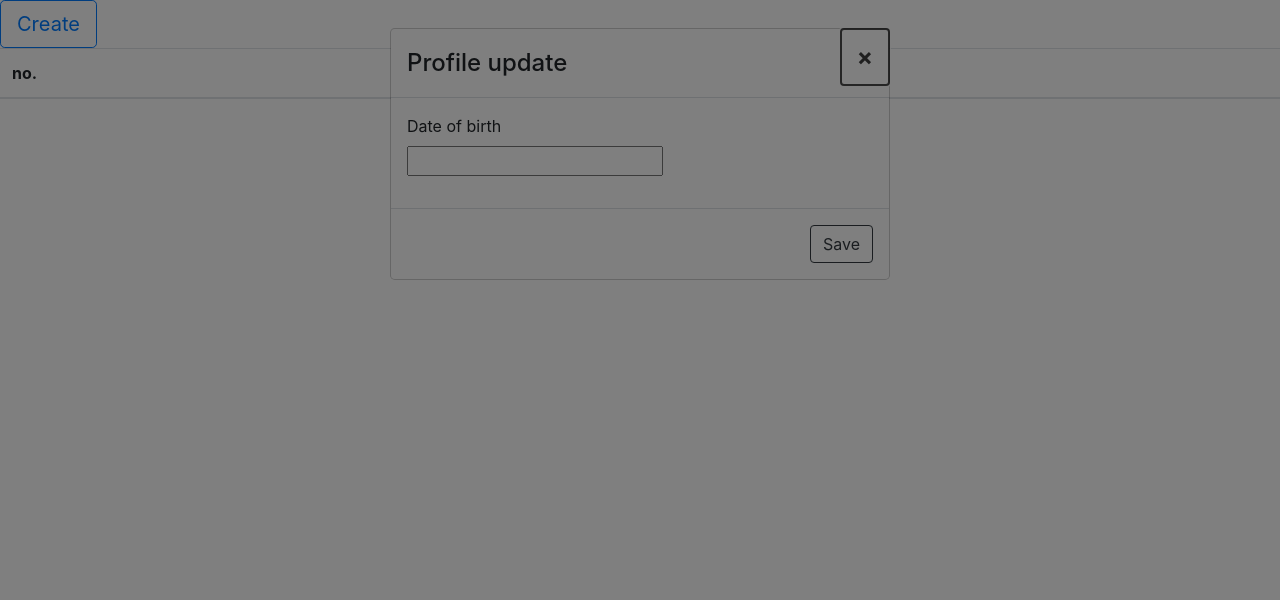
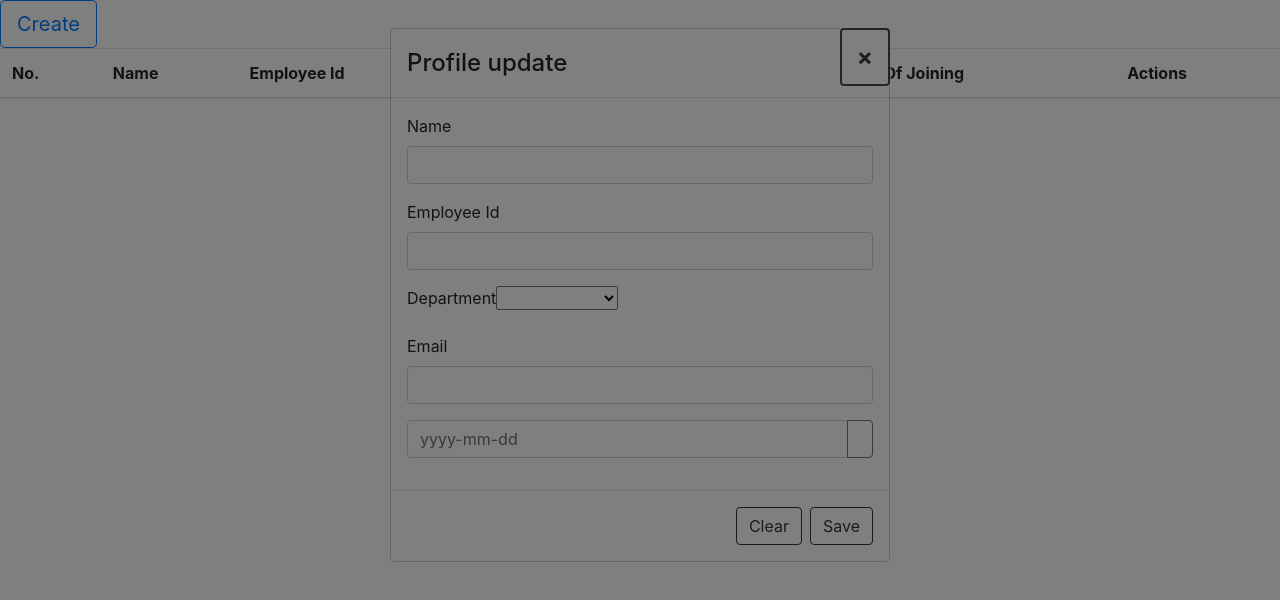
Before and after one commit to Shadowzee/employeetable, an Angular app: page / in a window 1280 px wide. Both pictures are taken after a click on the button "Create". Shown: the top 600 px of the page. Built offline with nearby package versions, Linux system fonts and the light colour scheme.

Commit message:
added all fields in popup

```diff
--- a/angular.json
+++ b/angular.json
@@ -29,6 +29,7 @@
             ],
             "styles": [
               "node_modules/bootstrap/dist/css/bootstrap.min.css",
+              "../node_modules/font-awesome/css/font-awesome.css",
               "src/styles.scss"
             ],
             "scripts": []
--- a/package.json
+++ b/package.json
@@ -20,9 +20,14 @@
     "@angular/platform-browser": "~9.1.9",
     "@angular/platform-browser-dynamic": "~9.1.9",
     "@angular/router": "~9.1.9",
+    "@fortawesome/angular-fontawesome": "^0.6.1",
+    "@fortawesome/fontawesome-svg-core": "^1.2.28",
     "@ng-bootstrap/ng-bootstrap": "^6.1.0",
+    "angular-font-awesome": "^3.1.2",
     "bootstrap": "^4.4.0",
+    "font-awesome": "^4.7.0",
     "ngx-bootstrap": "^5.6.1",
+    "ngx-bootstrap-icons": "0.0.19",
     "rxjs": "~6.5.4",
     "tslib": "^1.10.0",
     "zone.js": "~0.10.2"
--- a/src/app/create-form/create-form.component.html
+++ b/src/app/create-form/create-form.component.html
@@ -8,15 +8,43 @@
     <div class="modal-body">
       <form [formGroup]="employeedetail">
         <div class="form-group">
-          <label for="dateOfBirth">Date  of birth</label>
-          <div class="input-group">
-           <input  formControlName="firstName" type="text" />
+          <label for="name">Name</label>
+           <input class="form-control"  formControlName="name" type="text" />
+
           </div>
+          <div class="form-group">
+            <label for="employeeId">Employee Id</label>
+            <input  class="form-control"  formControlName="employeeId" type="text" />
+            </div>
+            <div class="form-group">
+                <label for="department">Department</label>
+         <select  formControlName="department">
+             <option value="IT">IT</option>
+             <option  value="Development">Development</option>
+             <option  value="Sales">Sales</option>
+             <option  value="Pre-Sales">Pre-Sales</option>
+             <option  value="QA">QA</option>
+         </select>
         </div>
+        <div class="form-group">
+            <label for="email">Email</label>
+            <input  class="form-control"  formControlName="email" type="text" />
+            </div>
+            <div class="form-group">
+                <div class="input-group">
+                  <input class="form-control" placeholder="yyyy-mm-dd"
+                         name="dp" formControlName="date" ngbDatepicker #d="ngbDatepicker">
+                  <div class="input-group-append">
+                    <button class="btn btn-outline-secondary calendar" (click)="d.toggle()" type="button"></button>
+                  </div>
+                </div>
+              </div>
+
       </form>
     </div>
     <div class="modal-footer">
-      <button type="button" class="btn btn-outline-dark" (click)="submit(); modal.close('Save click')">Save</button>
+      <button type="button" class="btn btn-outline-dark" (click)="clear()">Clear</button>
+      <button type="button" class="btn btn-outline-dark" (click)="submit()">Save</button>
     </div>
   </ng-template>
 
--- a/src/app/create-form/create-form.component.ts
+++ b/src/app/create-form/create-form.component.ts
@@ -1,6 +1,6 @@
 import { Component, OnInit } from '@angular/core';
 import {NgbModal, ModalDismissReasons} from '@ng-bootstrap/ng-bootstrap';
-import { FormGroup, FormControl } from '@angular/forms';
+import {Validators, FormGroup, FormControl } from '@angular/forms';
 import { FormserviceService } from '../formservice.service';
 @Component({
   selector: 'app-create-form',
@@ -8,9 +8,13 @@ import { FormserviceService } from '../formservice.service';
   styleUrls: ['./create-form.component.scss']
 })
 export class CreateFormComponent implements OnInit {
+  submitted=false;
   employeedetail = new FormGroup({
-    firstName: new FormControl(''),
-    lastName: new FormControl(''),
+    name: new FormControl('',Validators.required),
+    employeeId: new FormControl('',Validators.required),
+    department: new FormControl('',Validators.required),
+    email: new FormControl('',Validators.required),
+    date: new FormControl('',Validators.required),
   });
   constructor(private modalService: NgbModal,private empservice: FormserviceService) { }
 
@@ -22,7 +26,17 @@ export class CreateFormComponent implements OnInit {
     });
   }
   submit(){
+   // this.submitted=true;
+    // if (this.employeedetail.valid) {
+    //   this.submitted=false;
     console.log(this.employeedetail.value);
     this.empservice.createemp(this.employeedetail.value);
+    this.employeedetail.reset();
+    this.modalService.dismissAll();
+
+    //}
+  }
+  clear(){
+    this.employeedetail.reset();
   }
 }
--- a/src/app/table/table.component.html
+++ b/src/app/table/table.component.html
@@ -1,8 +1,13 @@
 <table class="table table-striped">
   <thead>
   <tr>
-      <th>no.</th>
-    <th >first name</th>
+      <th>No.</th>
+    <th >Name</th>
+    <th >Employee Id</th>
+    <th >Department</th>
+    <th >Email</th>
+    <th >Date Of Joining</th>
+    <th >Actions</th>
 
   </tr>
   </thead>
@@ -10,9 +15,21 @@
   <tr *ngFor="let row of data; index as i">
     <th scope="row">{{ i + 1 }}</th>
     <td>
-       {{ row.firstName }}
+       {{ row.name }}
     </td>
-    <td><button (click)="delete(i)">cross</button></td>
+    <td>
+      {{ row.employeeId }}
+   </td>
+   <td>
+    {{ row.department }}
+ </td>
+ <td>
+  {{ row.email }}
+</td>
+<td>
+  {{ row.date }}
+</td>
+    <td><i class="fas fa-times" (click)="delete(i)"></i><i-bs name="alarm-fill"></i-bs></td>
 
   </tr>
   </tbody>
--- a/src/app/table/table.component.ts
+++ b/src/app/table/table.component.ts
@@ -1,6 +1,5 @@
 import { Component, OnInit } from '@angular/core';
 import { FormserviceService } from '../formservice.service';
-
 @Component({
   selector: 'app-table',
   templateUrl: './table.component.html',
```
Also changed, not shown: 1 other file (tests, documents, lock files or other folders).
